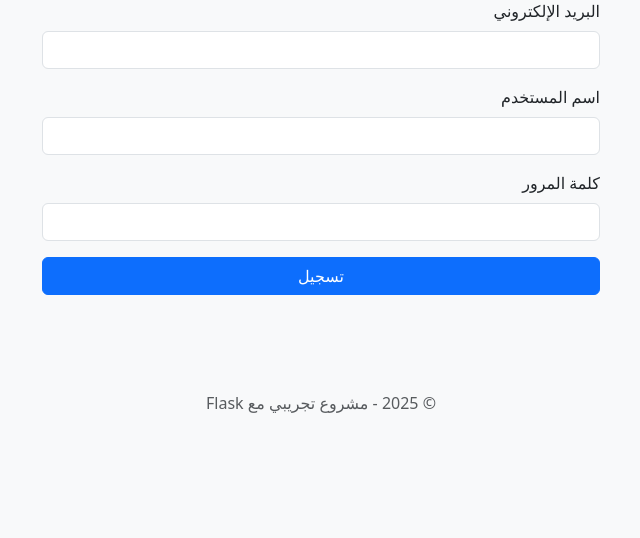
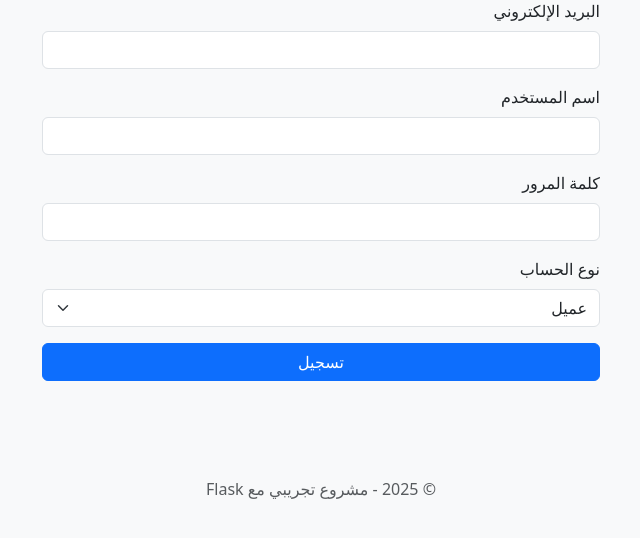
Before and after one commit to TamerOnLine/pro_product_pg, a Flask app: page /register in a window 1280 px wide. Shown: the part 163-701 px from the top of the page, without its empty margins (319-959 px from the left). Run offline with Flask 3, Linux system fonts and the light colour scheme; parts of the project's set-up code (start-up, migrations or seed data) failed here and were passed over.

Commit message:
register 005

```diff
--- a/routes/user_auth.py
+++ b/routes/user_auth.py
@@ -9,12 +9,13 @@ def register():
         email = request.form['email']
         username = request.form['username']
         password = request.form['password']
+        role = request.form.get('role', 'customer')  # القيمة الافتراضية "customer"
 
         existing_user = User.query.filter((User.email == email) | (User.username == username)).first()
         if existing_user:
             return "🚫 البريد الإلكتروني أو اسم المستخدم مستخدم بالفعل."
 
-        user = User(email=email, username=username)
+        user = User(email=email, username=username, role=role)
         user.set_password(password)
         db.session.add(user)
         db.session.commit()
@@ -22,6 +23,7 @@ def register():
         return redirect(url_for('user_auth.login'))
 
     return render_template('auth/register.html')
+
 
 
 @user_auth_bp.route('/login', methods=['GET', 'POST'])
--- a/templates/auth/register.html
+++ b/templates/auth/register.html
@@ -16,6 +16,15 @@
     <label class="form-label">كلمة المرور</label>
     <input type="password" name="password" class="form-control" required>
   </div>
+  <div class="mb-3">
+    <label class="form-label">نوع الحساب</label>
+    <select name="role" class="form-select" required>
+      <option value="customer">عميل</option>
+      <option value="merchant">تاجر</option>
+    </select>
+  </div>
+
+
   <button type="submit" class="btn btn-primary w-100">تسجيل</button>
 </form>
 
```
